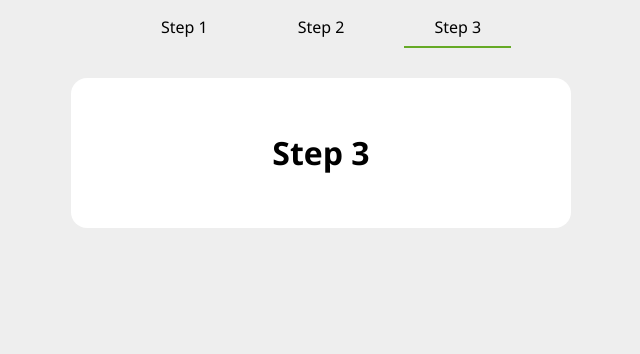
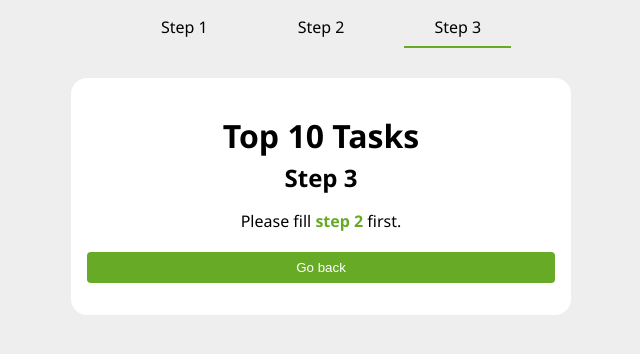
Before and after one commit to AnonymousX86/top-10-tasks, a Vue app: page /step-3 in a window 1280 px wide. Shown: the top 354 px of the page, without its empty margins (319-959 px from the left). Built offline with nearby package versions, Linux system fonts and the light colour scheme.

Commit message:
Optimize render
Get rid off re-redner same things.

```diff
--- a/src/components/ViewCard.vue
+++ b/src/components/ViewCard.vue
@@ -1,16 +1,56 @@
 <template>
   <div class="view-card">
-    <slot />
+    <h1>Top 10 Tasks</h1>
+    <h2>Step {{ currentStep }}</h2>
+    <div v-if="!previousStepDone" class="missing-step">
+      <p>
+        Please fill
+        <span class="green-text bold">step {{ currentStep - 1 }}</span> first.
+      </p>
+      <button type="button" @click="goBack">Go back</button>
+    </div>
+    <slot v-else />
   </div>
 </template>
 
 <script lang="ts">
-import { defineComponent } from "vue";
+import { key } from "@/store";
+import { computed, defineComponent } from "vue";
+import { useRouter } from "vue-router";
+import { useStore } from "vuex";
 
 export default defineComponent({
   name: "ViewCard",
   setup() {
-    return {};
+    const router = useRouter();
+    const store = useStore(key);
+
+    const currentStep = computed<number>(() => {
+      const { name } = router.currentRoute.value;
+      return name === "Step 1" ? 1 : name === "Step 2" ? 2 : 3;
+    });
+
+    const stepOneDone = computed<boolean>(() => {
+      return store.getters.stepOneDone;
+    });
+
+    const stepTwoDone = computed<boolean>(() => {
+      return store.getters.stepTwoDone;
+    });
+
+    const previousStepDone = computed<boolean>(() => {
+      return currentStep.value === 1
+        ? true
+        : currentStep.value === 2
+        ? stepOneDone.value === true
+        : stepOneDone.value === true && stepTwoDone.value === true;
+    });
+
+    const goBack = () => {
+      router.push({ name: "Step " + (currentStep.value - 1) });
+    };
+
+    return { currentStep, previousStepDone, goBack };
   },
 });
 </script>
@@ -21,5 +61,19 @@ export default defineComponent({
   padding: 32px 16px;
   border-radius: 16px;
   width: 500px;
+
+  h1,
+  h2,
+  p {
+    margin: 4px 0;
+  }
+
+  .missing-step {
+    margin-top: 16px;
+
+    button {
+      margin-top: inherit;
+    }
+  }
 }
 </style>
--- a/src/views/StepOne.vue
+++ b/src/views/StepOne.vue
@@ -1,49 +1,51 @@
 <template>
-  <div>
-    <h1>Top 10 Tasks</h1>
-    <h3>Anti procrastination app.</h3>
   <p>
-      What <span class="green-text bold">10</span> things you would like to do
-      in next <span class="green-text bold">12</span> months?
+    What <span class="green-text bold">10</span> things you would like to do in
+    next <span class="green-text bold">12</span> months?
   </p>
   <form>
     <label v-for="index of 10" :key="index">
       <span>{{ index }}</span>
       <input type="text" v-model="formData[index - 1]" />
     </label>
-      <button v-if="isFormValid" type="submit" @click="$emit('goNext')">
-        Go next
-      </button>
+    <button v-if="isFormValid" type="submit" @click="goNext">Go next</button>
     <button v-else type="button" disabled>Fill all fields</button>
   </form>
-  </div>
 </template>
 
 <script lang="ts">
-import { computed, ComputedRef, defineComponent, ref, Ref } from "vue";
+import { key } from "@/store";
+import { computed, defineComponent, ref } from "vue";
+import { useRouter } from "vue-router";
+import { useStore } from "vuex";
 
 export default defineComponent({
-  name: "StartingForm",
+  name: "StepOne",
   setup() {
-    const formData: Ref<string[]> = ref([]);
+    const router = useRouter();
+    const store = useStore(key);
 
-    const isFormValid: ComputedRef<boolean> = computed(() => {
+    const formData = ref<string[]>([]);
+
+    const isFormValid = computed<boolean>(() => {
       return (
         formData.value.every((item) => item.length > 0) &&
         formData.value.length === 10
       );
     });
 
-    return { formData, isFormValid };
+    const goNext = () => {
+      if (!isFormValid.value) return;
+      store.commit("setFormData", formData.value);
+      router.push("/step-two");
+    };
+
+    return { formData, isFormValid, goNext };
   },
 });
 </script>
 
 <style lang="scss" scoped>
-h1 {
-  margin: 0;
-}
-
 form {
   $content-width: 70%;
   $aside-width: 32px;
--- a/src/views/StepThree.vue
+++ b/src/views/StepThree.vue
@@ -1,7 +1,5 @@
 <template>
-  <div>
-    <h1>Step 3</h1>
-  </div>
+  <div></div>
 </template>
 
 <script lang="ts">
--- a/src/views/StepTwo.vue
+++ b/src/views/StepTwo.vue
@@ -1,7 +1,5 @@
 <template>
-  <div>
-    <h1>Step 2</h1>
-  </div>
+  <div></div>
 </template>
 
 <script lang="ts">
```
Lines whose indentation alone changed are shown as unchanged.
